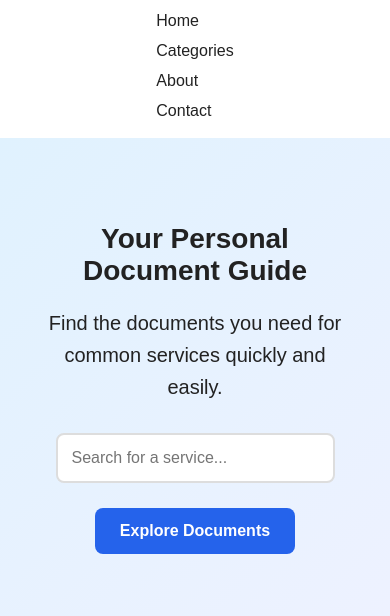
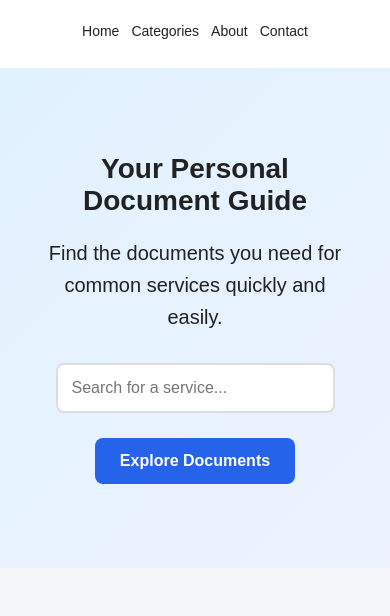
Before and after one commit to KDprasanna/Document-Buddy-, a website: page index.html in a window 390 px wide. Shown: the part 49-665 px from the top of the page. Drawn offline with Linux system fonts and the light colour scheme; no server answers.

Commit message:
Implement mobile navigation styles
Added mobile navigation styles for header.

```diff
--- a/css/style.css
+++ b/css/style.css
@@ -454,3 +454,27 @@ footer {
     }
 
 }
+/* Mobile navigation fix */
+@media screen and (max-width: 768px) {
+header nav ul {
+display: flex !important;
+flex-direction: row !important;
+justify-content: center;
+align-items: center;
+flex-wrap: wrap;
+gap: 12px;
+padding: 10px 5px;
+margin: 0;
+list-style: none;
+}
+
+header nav ul li {
+display: inline-block;
+margin: 0;
+}
+
+header nav ul li a {
+font-size: 14px;
+white-space: nowrap;
+}
+}
```
